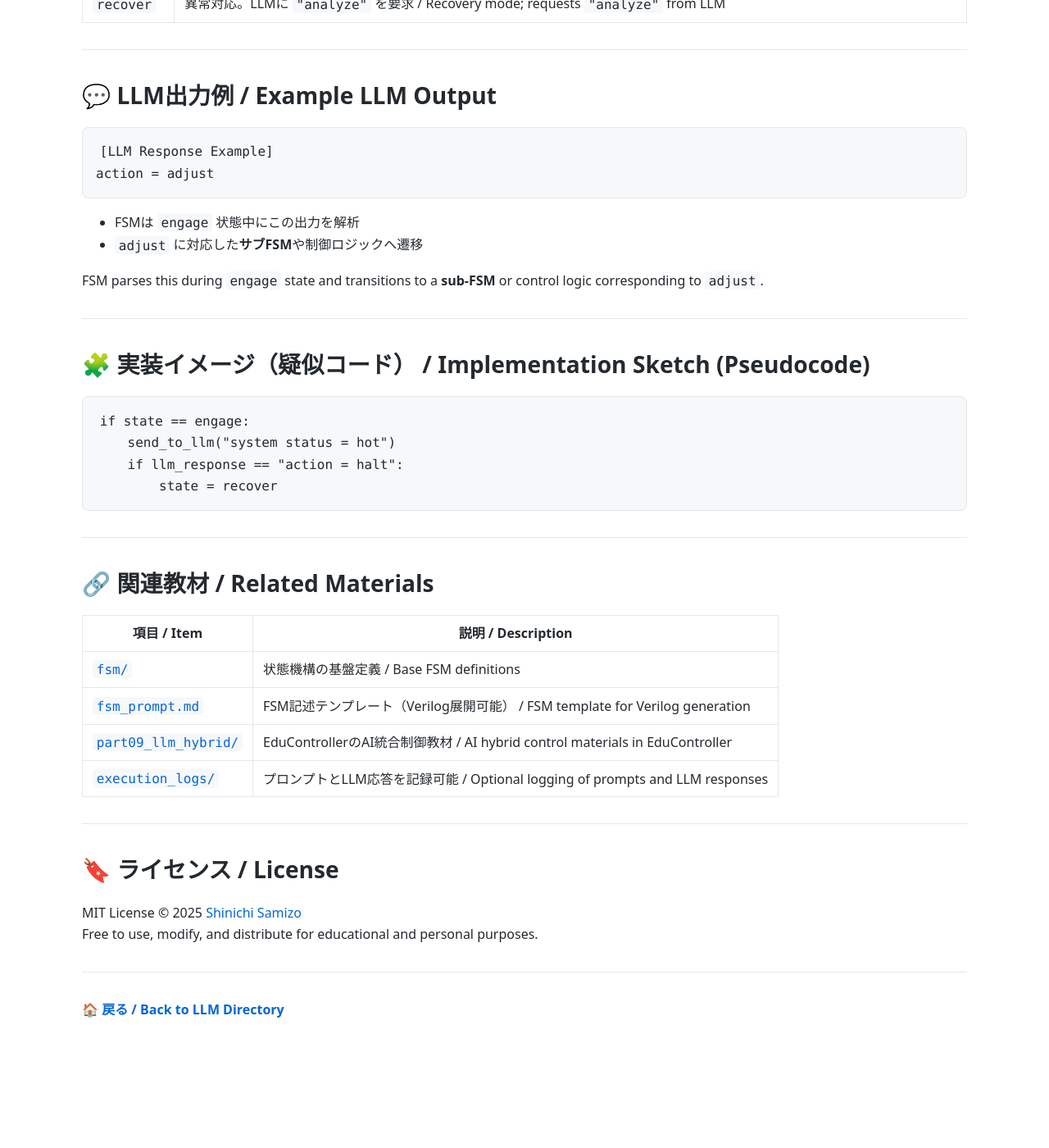
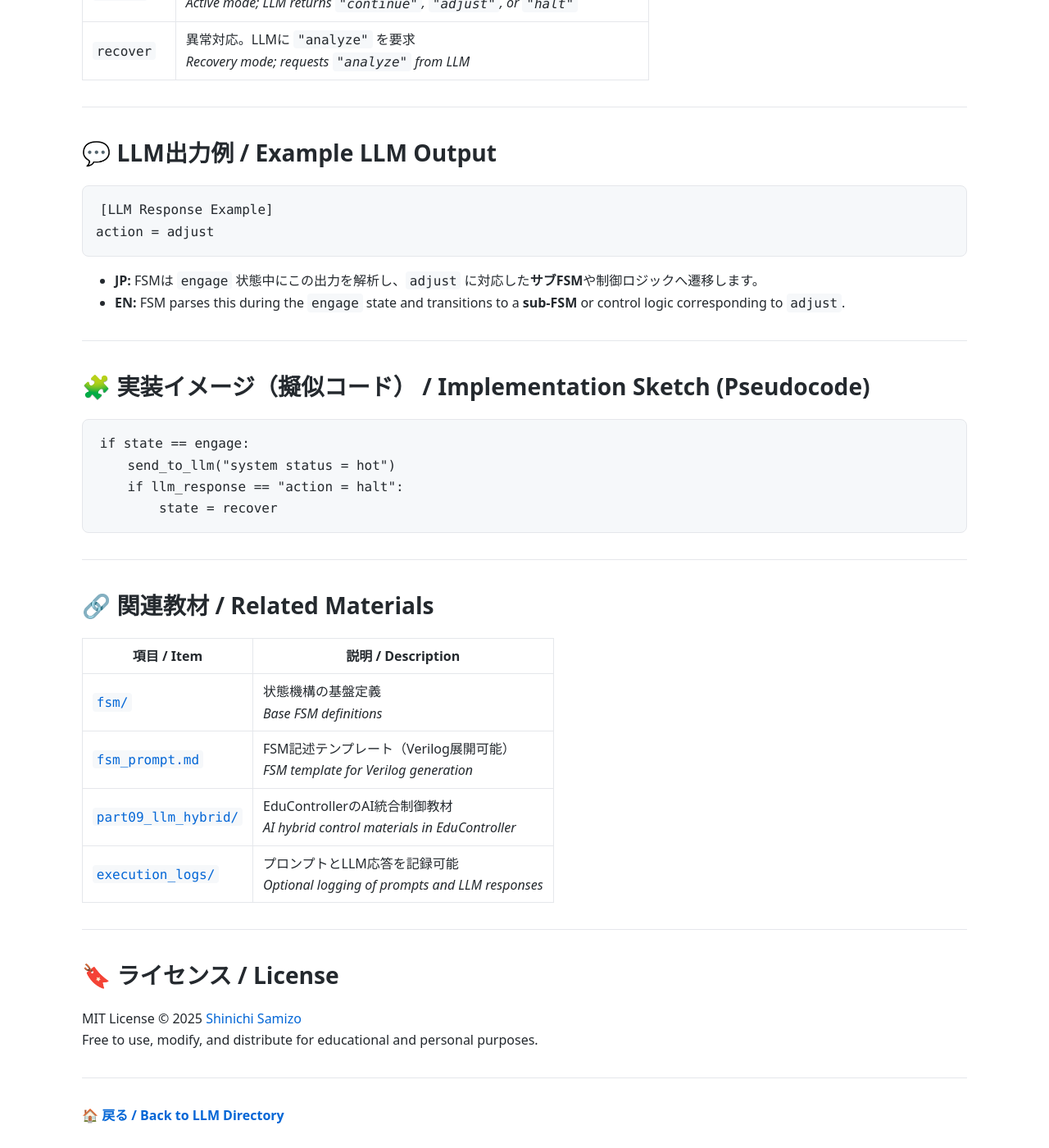
Before and after one commit to Samizo-AITL/EduController, a Jekyll site: the page built from SoC_DesignKit_by_ChatGPT/llm/fsm_llm_hybrid_example.md, in a window 1280 px wide and 1400 px high, scrolled down 740 px. Shown: the whole window at 82% size. Built offline with Jekyll 4.4.1, drawn with Linux system fonts in a browser that asks for light colours; before the commit the page ends 2020 px from its top, so only the background shows below that; some of the changed text lies outside the part shown.

Commit message:
Update fsm_llm_hybrid_example.md

````diff
--- a/SoC_DesignKit_by_ChatGPT/llm/fsm_llm_hybrid_example.md
+++ b/SoC_DesignKit_by_ChatGPT/llm/fsm_llm_hybrid_example.md
@@ -7,6 +7,7 @@ permalink: /SoC_DesignKit_by_ChatGPT/llm/fsm_llm_hybrid_example.html
 ---
 
 # 🧠 FSM × LLM統合制御：構成例
+*Hybrid Control Structure: FSM with LLM Integration*
 
 ---
 
@@ -22,11 +23,11 @@ and incorporates the natural language or structured output as **control signals*
 
 ## 📘 状態構成 / State Definitions
 
-| 状態 / State | 説明 / Description |
-|--------------|--------------------|
-| `idle` | 監視モード。一定周期で `"check"` コマンドをLLMに送信 / Monitoring mode; periodically sends `"check"` to LLM |
-| `engage` | 動作中。LLMから `"continue"` / `"adjust"` / `"halt"` のいずれかを受信 / Active mode; LLM returns `"continue"`, `"adjust"`, or `"halt"` |
-| `recover` | 異常対応。LLMに `"analyze"` を要求 / Recovery mode; requests `"analyze"` from LLM |
+| **状態 / State** | **説明 / Description** |
+|------------------|-------------------------|
+| `idle` | 監視モード。一定周期で `"check"` コマンドをLLMに送信<br>*Monitoring mode; periodically sends `"check"` to LLM* |
+| `engage` | 動作中。LLMから `"continue"` / `"adjust"` / `"halt"` のいずれかを受信<br>*Active mode; LLM returns `"continue"`, `"adjust"`, or `"halt"`* |
+| `recover` | 異常対応。LLMに `"analyze"` を要求<br>*Recovery mode; requests `"analyze"` from LLM* |
 
 ---
 
@@ -37,14 +38,12 @@ and incorporates the natural language or structured output as **control signals*
 action = adjust
 ```
 
-- FSMは `engage` 状態中にこの出力を解析
-- `adjust` に対応した**サブFSM**や制御ロジックへ遷移
-
-FSM parses this during `engage` state and transitions to a **sub-FSM** or control logic corresponding to `adjust`.
+- **JP:** FSMは `engage` 状態中にこの出力を解析し、`adjust` に対応した**サブFSM**や制御ロジックへ遷移します。
+- **EN:** FSM parses this during the `engage` state and transitions to a **sub-FSM** or control logic corresponding to `adjust`.
 
 ---
 
-## 🧩 実装イメージ（疑似コード） / Implementation Sketch (Pseudocode)
+## 🧩 実装イメージ（擬似コード） / Implementation Sketch (Pseudocode)
 
 ```python
 if state == engage:
@@ -57,12 +56,12 @@ if state == engage:
 
 ## 🔗 関連教材 / Related Materials
 
-| 項目 / Item | 説明 / Description |
-|-------------|--------------------|
-| [`fsm/`](../fsm/) | 状態機構の基盤定義 / Base FSM definitions |
-| [`fsm_prompt.md`](../prompts/control_templates/fsm_prompt.md) | FSM記述テンプレート（Verilog展開可能） / FSM template for Verilog generation |
-| [`part09_llm_hybrid/`](../../EduController/part09_llm_hybrid/) | EduControllerのAI統合制御教材 / AI hybrid control materials in EduController |
-| [`execution_logs/`](../execution_logs/) | プロンプトとLLM応答を記録可能 / Optional logging of prompts and LLM responses |
+| **項目 / Item** | **説明 / Description** |
+|-----------------|-------------------------|
+| [`fsm/`](../fsm/) | 状態機構の基盤定義<br>*Base FSM definitions* |
+| [`fsm_prompt.md`](../prompts/control_templates/fsm_prompt.md) | FSM記述テンプレート（Verilog展開可能）<br>*FSM template for Verilog generation* |
+| [`part09_llm_hybrid/`](../../EduController/part09_llm_hybrid/) | EduControllerのAI統合制御教材<br>*AI hybrid control materials in EduController* |
+| [`execution_logs/`](../execution_logs/) | プロンプトとLLM応答を記録可能<br>*Optional logging of prompts and LLM responses* |
 
 ---
 
````
